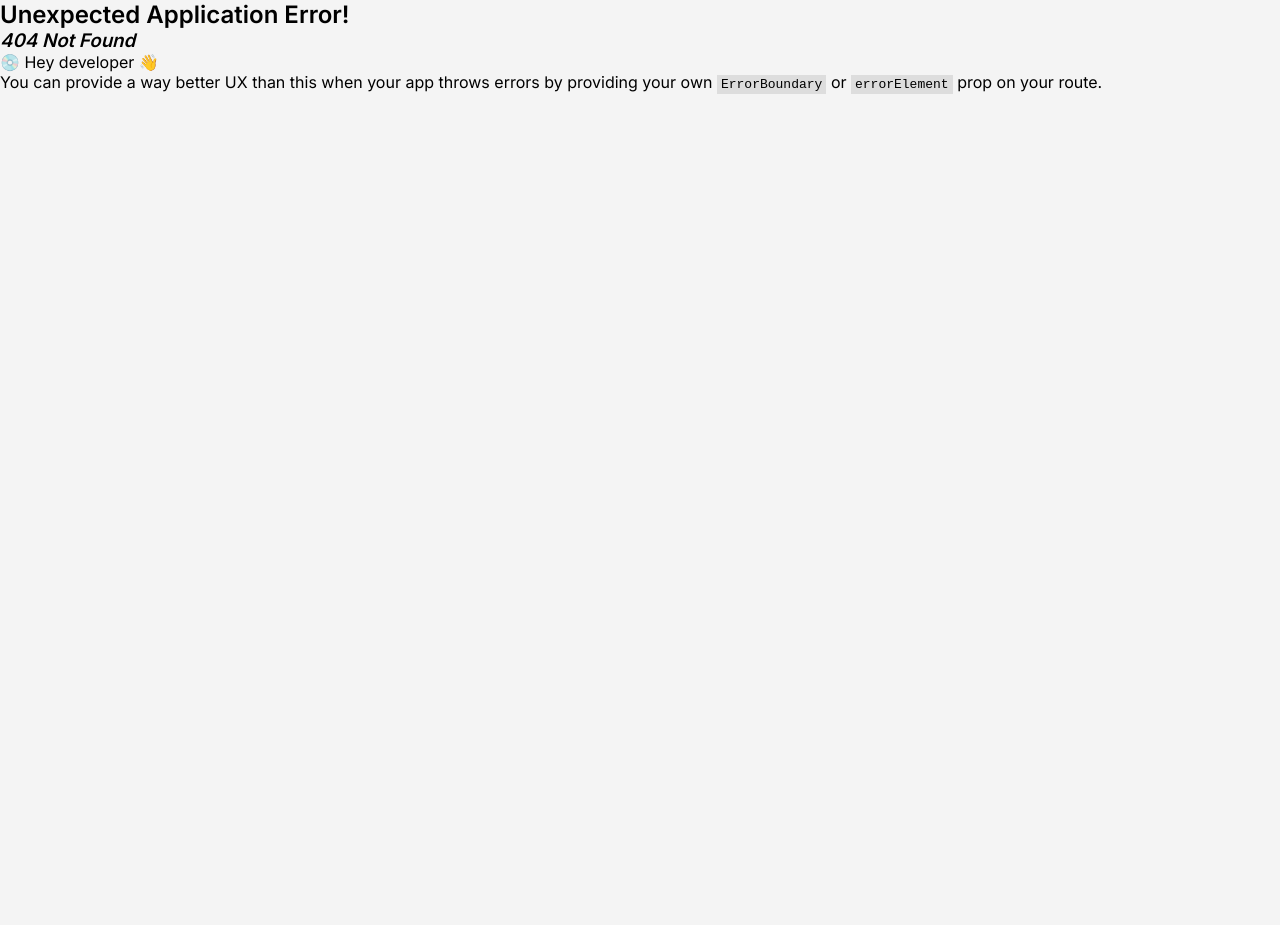
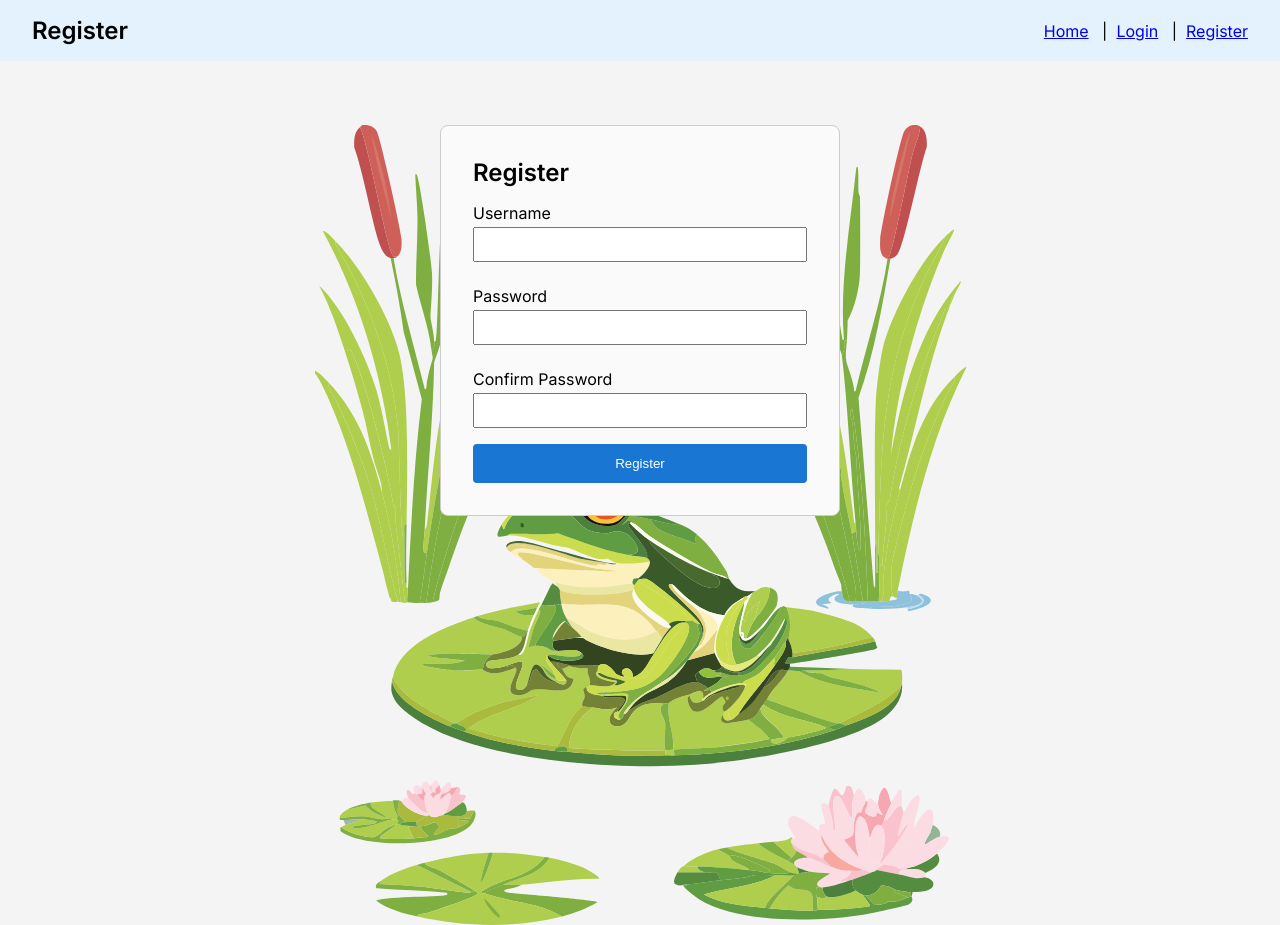
Before and after one commit to Momo8289/BogBlogPlus, a React (Vite) app in the folder BogBlogPlus/: page /register in a window 1280 px wide. Before the commit this address had no page. Before the commit the page ends 800 px from the top, so only its background shows below. Built offline with nearby package versions, Linux system fonts and the light colour scheme.

Commit message:
register (?) still kinda weird??

```diff
--- a/BogBlogPlus/src/App.css
+++ b/BogBlogPlus/src/App.css
@@ -53,18 +53,23 @@ body {
 }
 
 
-/* postdetail
+/* postdetail page
+
 max-width: 1280px;
 margin: 0 auto;
 padding: 2rem;
 text-align: center; */
 
+/* login page */
 .login-wrapper {
   display: flex;
   height: 100vh;
   justify-content: center;
   align-items: center;
   background: #f8f9fa;
+  background-image: url("./assets/SVG/Frog.svg");
+  background-repeat: no-repeat;
+  background-position: center;
 }
 
 .login-card {
@@ -114,3 +119,52 @@ text-align: center; */
   color: red;
   font-size: 0.9rem;
 }
+
+/* register page */
+.auth-container {
+  max-width: 400px;
+  margin: 4rem auto;
+  padding: 2rem;
+  border: 1px solid #ccc;
+  border-radius: 8px;
+  background-color: #fafafa;
+
+}
+
+.auth-container h2 {
+  margin-bottom: 1rem;
+}
+
+.auth-container label {
+  display: block;
+  margin: 0.5rem 0 0.25rem;
+}
+
+.auth-container input {
+  width: 100%;
+  padding: 0.5rem;
+  margin-bottom: 1rem;
+}
+
+.auth-container button {
+  width: 100%;
+  padding: 0.75rem;
+  background-color: #1976d2;
+  color: white;
+  border: none;
+  border-radius: 4px;
+  cursor: pointer;
+}
+
+.auth-container .error {
+  color: red;
+  margin-top: 1rem;
+}
+
+.registerPage{
+  width: 100%;
+  height:100vh;
+  background-image: url("./assets/SVG/Frog.svg");
+  background-repeat: no-repeat;
+  background-position: center;
+}
--- a/BogBlogPlus/src/App.jsx
+++ b/BogBlogPlus/src/App.jsx
@@ -25,7 +25,8 @@ function App() {
         children: [
           { index: true, element: <Home />, loader: postsLoader, handle: {title:"Bog Blog"}},
           { path: "post/:id", element: <PostDetails />, loader: postDetailLoader, handle: {title:"Post Details"}},
-          {path:"/login", element: <Login/>, handle: {title: "Login"}}
+          {path:"/login", element: <Login/>, handle: {title: "Login"}},
+          {path:"/register", element: <Register/>, handle: {title: "Register"}}
         ],
       },
     ]);
--- a/BogBlogPlus/src/pages/Register.jsx
+++ b/BogBlogPlus/src/pages/Register.jsx
@@ -1,6 +1,79 @@
 //registration page
-function Register(){
+import { useState } from "react";
+import { useNavigate } from "react-router-dom";
 
+export default function Register() {
+  const [username, setUsername] = useState("");
+  const [password, setPassword] = useState("");
+  const [confirmPassword, setConfirmPassword] = useState("");
+  const [error, setError] = useState(null);
+  const navigate = useNavigate();
+
+  const handleRegister = async (e) => {
+    e.preventDefault();
+
+    // Basic validation
+    if (password.length < 6) {
+      setError("Password must be at least 6 characters.");
+      return;
+    }
+    if (password !== confirmPassword) {
+      setError("Passwords do not match.");
+      return;
+    }
+
+    const response = await fetch("http://127.0.0.1:5055/api/user", {
+      method: "POST",
+      headers: {
+        "Content-Type": "application/json",
+      },
+      body: JSON.stringify({ username, password }),
+    });
+
+    const data = await response.json();
+    if (response.ok) {
+      localStorage.setItem("token", data.token);
+      navigate("/");
+    } else {
+      setError(data.message || "Registration failed.");
+    }
+  };
+
+  return (
+    <div className="registerPage">
+    <div className="auth-container">
+      <h2>Register</h2>
+      <form onSubmit={handleRegister}>
+        <label htmlFor="username">Username</label>
+        <input
+          id="username"
+          value={username}
+          onChange={(e) => setUsername(e.target.value)}
+          required
+        />
+
+        <label htmlFor="password">Password</label>
+        <input
+          id="password"
+          type="password"
+          value={password}
+          onChange={(e) => setPassword(e.target.value)}
+          required
+        />
+
+        <label htmlFor="confirmPassword">Confirm Password</label>
+        <input
+          id="confirmPassword"
+          type="password"
+          value={confirmPassword}
+          onChange={(e) => setConfirmPassword(e.target.value)}
+          required
+        />
+
+        <button type="submit">Register</button>
+        {error && <p className="error">{error}</p>}
+      </form>
+    </div>
+    </div>
+  );
 }
-
-export default Register;
```
